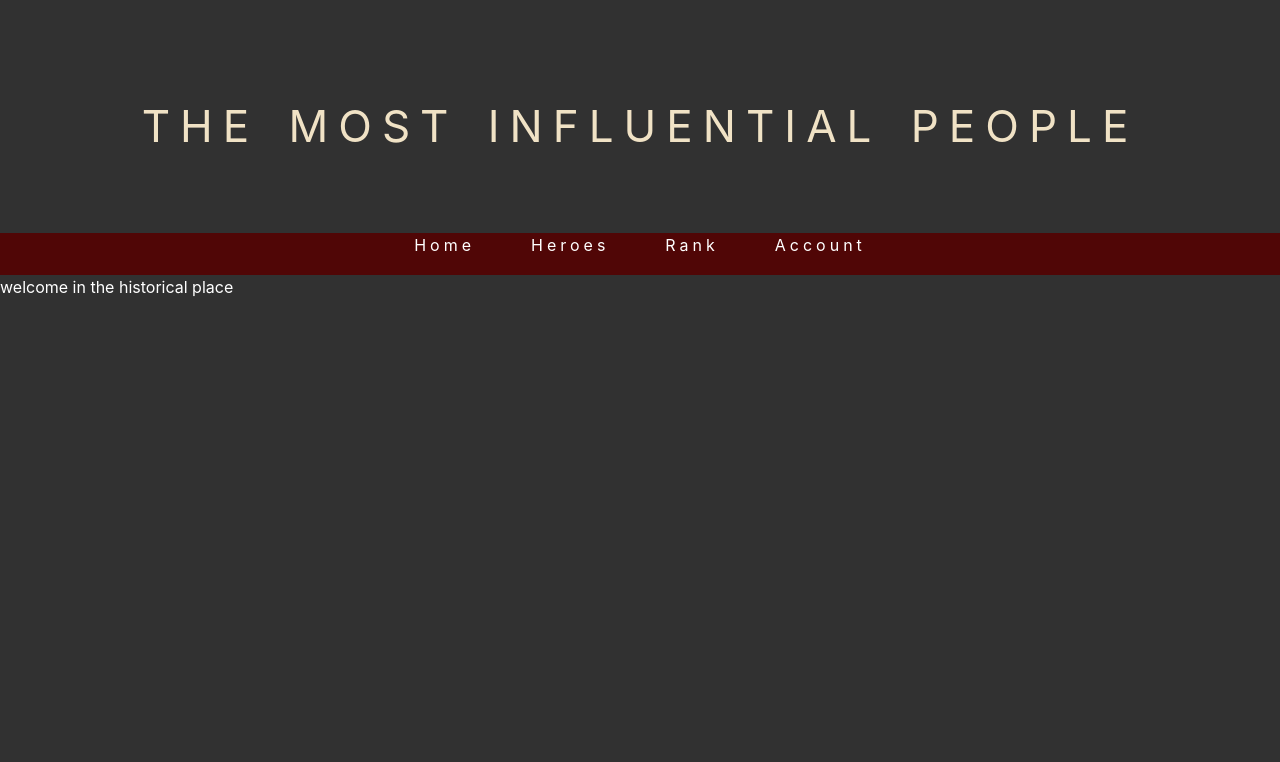
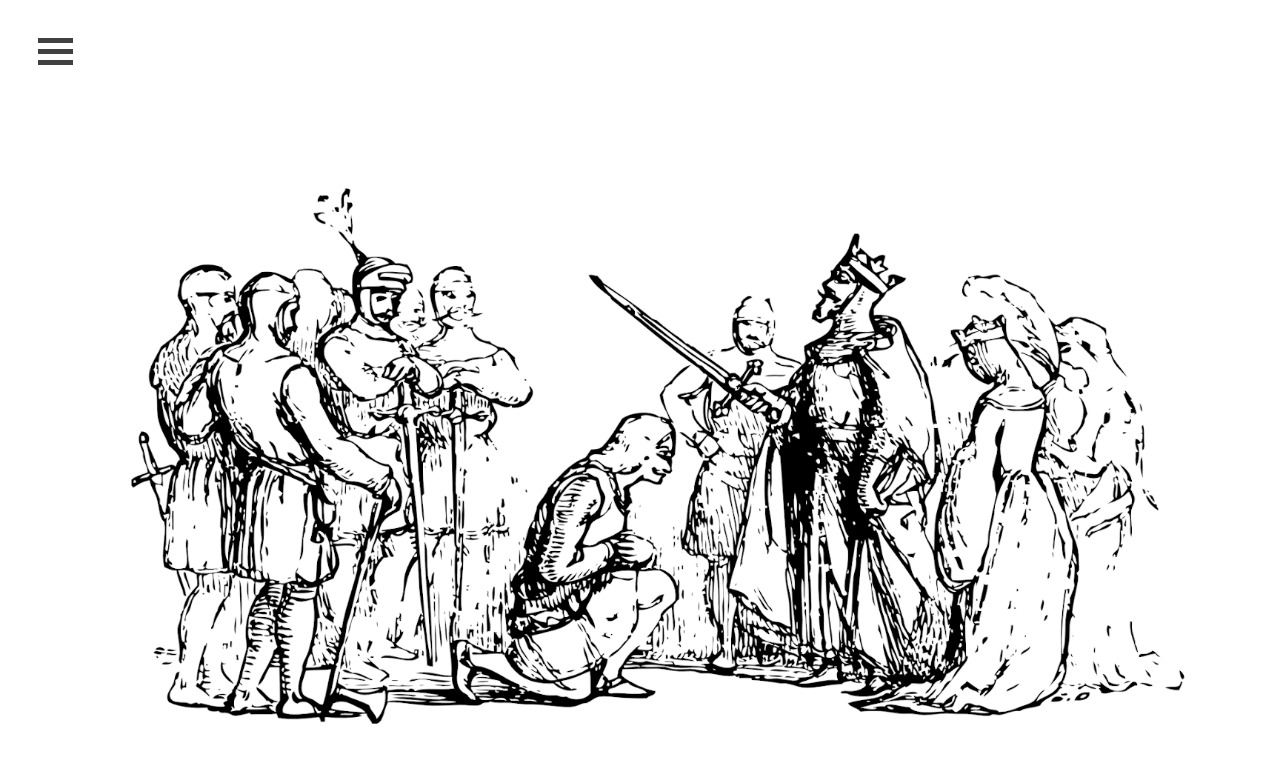
Before and after one commit to AleksanderTech/Influential-people-frontend, an Angular app: page / in a window 1280 px wide. Shown: the top 762 px of the page. Built offline with nearby package versions, Linux system fonts and the light colour scheme.

Commit message:
Welcome page design

```diff
--- a/src/app/app.component.html
+++ b/src/app/app.component.html
@@ -1,3 +1,3 @@
-<app-header></app-header>
+<!-- <app-header></app-header> -->
 <router-outlet></router-outlet>
-<app-footer></app-footer>
+<!-- <app-footer></app-footer> -->
--- a/src/app/core/hero/hero-detail/hero-detail.component.html
+++ b/src/app/core/hero/hero-detail/hero-detail.component.html
@@ -1,5 +1,7 @@
-<img src="{{ hero.profileImageUrl }}" alt="hero image" />
-<p>{{ hero.fullName }}</p>
-<p>{{ hero.score }}</p>
-<a routerLink="/hero/{fullName}/quote">quotes</a>
-<a routerLink="/hero/{fullName}/article">articles</a>
+<div *ngIf="hero">
+  <img src="{{ hero.avatarImageUrl }}" alt="hero image" />
+  <p>{{ hero.fullName }}</p>
+  <p>{{ hero.score }}</p>
+  <a routerLink="/hero/{fullName}/quote">quotes</a>
+  <a routerLink="/hero/{fullName}/article">articles</a>
+</div>
--- a/src/app/shared/constants/urls.ts
+++ b/src/app/shared/constants/urls.ts
@@ -5,4 +5,5 @@ export class Urls {
     static readonly SIGN_UP: string = '/sign-up';
     static readonly HERO: string = '/hero';
     static readonly HERO_AVATAR_IMAGE_URL: string = '/hero';
+    static readonly IMAGE: string = '/image';
 }
--- a/src/app/start/components/welcome.component.css
+++ b/src/app/start/components/welcome.component.css
@@ -0,0 +1,161 @@
+@import url("https://fonts.googleapis.com/css?family=Alegreya+Sans:800");
+
+* {
+  font-family: "Alegreya Sans", sans-serif;
+  --smoke-white: #e0e0e0;
+  --smoke-grey: #c8c8c8;
+  --dark-grey: #b8b8b8;
+  --dark: #414141;
+}
+
+:root {
+  --smoke-white: #e0e0e0;
+  --smoke-grey: #c8c8c8;
+  --dark-grey: #b8b8b8;
+  --dark: #414141;
+}
+
+#content {
+  width: 100vw;
+  height: 100vh;
+  background: url("../../../assets/images/king.png");
+  background-size: cover;
+  background-position: center;
+}
+
+/* menu icon*/
+
+.menu-icon {
+  margin: 2rem;
+  display: inline-block;
+  cursor: pointer;
+  transition: opacity 2s ease;
+}
+
+.visible {
+  opacity: 1;
+}
+
+.invisible {
+  opacity: 0;
+}
+
+.hamburger-line {
+  width: 35px;
+  height: 5px;
+  background-color: var(--dark);
+  margin: 6px 6px;
+}
+/* menu icon */
+
+/* navbar*/
+
+a {
+  text-decoration: none;
+  color: var(--smoke-white);
+  color: white;
+}
+
+/* icon close */
+
+.close-icon {
+  width: 50px;
+  height: 50px;
+  cursor: pointer;
+  overflow: hidden;
+  position: absolute;
+  margin: 1rem;
+  top: 0;
+  left: 0;
+  right: 0;
+  bottom: 0;
+  transition: background 1s ease;
+}
+.close-icon:hover {
+  background: #161616d7;
+}
+.close-icon::before {
+  content: "";
+  display: block;
+  position: absolute;
+  left: 1px;
+  top: 23px;
+  width: 3em;
+  height: 1px;
+  transform: rotate(-45deg);
+  background-color: var(--smoke-white);
+}
+
+.close-icon:hover {
+  color: black;
+}
+
+.close-icon::after {
+  content: "";
+  display: block;
+  position: absolute;
+  left: 1px;
+  top: 23px;
+  width: 3em;
+  height: 1px;
+  transform: rotate(45deg);
+  background-color: var(--smoke-white);
+}
+
+/* icon close */
+
+.navbar {
+  position: fixed;
+  top: 0;
+  left: 0;
+  right: 0;
+  bottom: 0;
+  z-index: 1;
+  padding-top: 1rem;
+  padding-left: 2rem;
+  color: white;
+  background: #212121;
+  opacity: 0.95;
+  transform: translateX(-100%);
+  transition: transform ease 0.7s;
+}
+
+.navbar-header {
+  display: block;
+}
+
+.show-navbar {
+  transform: translateX(0);
+}
+
+.close-navbar {
+  transform: translateX(-100%);
+}
+
+.navbar-items {
+  margin: auto;
+  list-style-type: none;
+}
+
+.navbar-link {
+  letter-spacing: 5px;
+  font-size: 2rem;
+  line-height: 4rem;
+  color: var(--smoke-white);
+  display: block;
+  cursor: pointer;
+  transition: margin ease 0.3s;
+}
+
+.navbar-link:hover {
+  color: white;
+  margin-left: 0.2rem;
+}
+
+@media screen and (min-width: 700px) {
+  .navbar {
+    width: 25vw;
+  }
+}
+
+/* navbar*/
--- a/src/app/start/components/welcome.component.html
+++ b/src/app/start/components/welcome.component.html
@@ -1 +1,34 @@
-<p>welcome in the historical place</p>
+<div id="content">
+  <div
+    class="menu-icon"
+    (click)="showNavbar()"
+    [ngClass]="{
+      invisible: isNavDisplayed,
+      visible: !isNavDisplayed
+    }"
+  >
+    <div class="hamburger-line"></div>
+    <div class="hamburger-line"></div>
+    <div class="hamburger-line"></div>
+  </div>
+
+  <nav
+    class="navbar"
+    id="navbar"
+    [ngClass]="{
+      'show-navbar': isNavDisplayed,
+      'close-navbar': !isNavDisplayed
+    }"
+  >
+    <div class="navbar-header" (click)="closeNavbar()">
+      <div class="close-icon"></div>
+    </div>
+
+    <ul class="navbar-items">
+      <li><a class="navbar-link">Heroes</a></li>
+      <li><a class="navbar-link">Quotes</a></li>
+      <li><a class="navbar-link">Articles</a></li>
+      <li><a class="navbar-link">Account</a></li>
+    </ul>
+  </nav>
+</div>
--- a/src/app/start/components/welcome.component.ts
+++ b/src/app/start/components/welcome.component.ts
@@ -7,9 +7,26 @@ import { Component, OnInit } from '@angular/core';
 })
 export class WelcomeComponent implements OnInit {
 
+  isNavDisplayed: boolean = false;
+
   constructor() { }
 
   ngOnInit() {
   }
 
+
+  clickEvent() {
+
+  }
+
+  showNavbar() {
+    this.isNavDisplayed = true;
+
+  }
+
+  closeNavbar() {
+    this.isNavDisplayed = false;
+  }
+
+
 }
--- a/src/styles.css
+++ b/src/styles.css
@@ -3,7 +3,3 @@
   padding: 0;
   box-sizing: border-box;
 }
-body {
-  background: #313131;
-  color: white;
-}
```
Also changed, not shown: src/assets/images/king-33509.png (added), src/assets/images/king.png (added).
